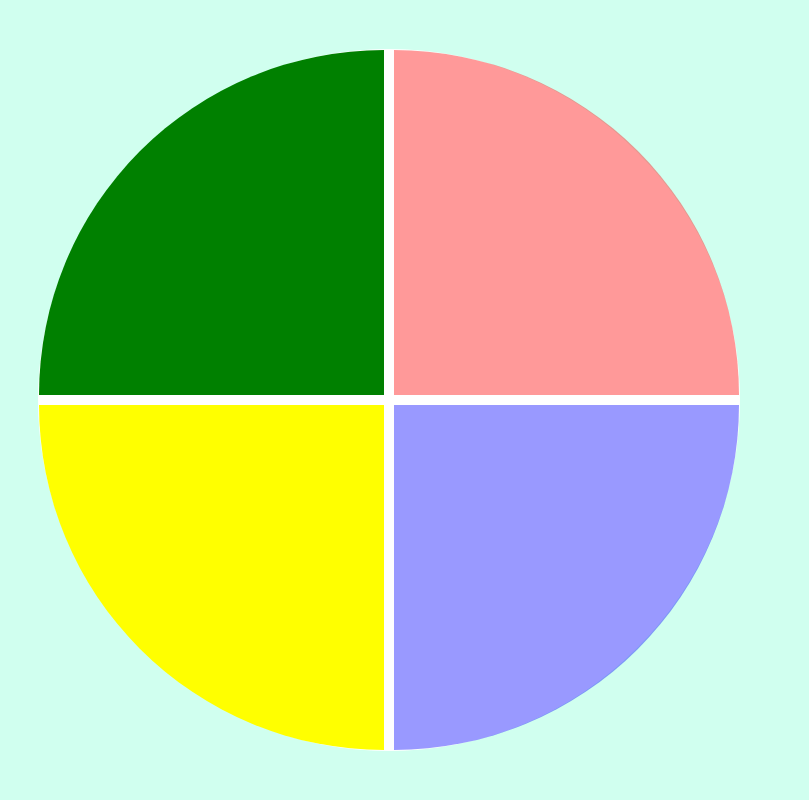
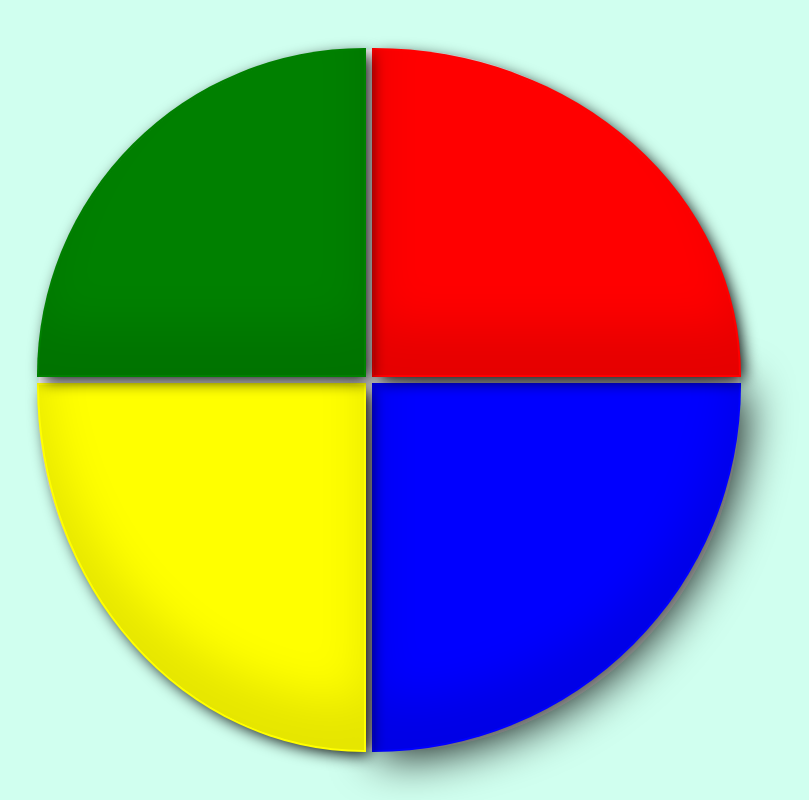
Before and after one commit to Jonny-lm/Genius, a plain HTML site: page index.html in a window 1280 px wide. Both pictures are taken after a click on the element 817 px from the left and 577 px from the top of the page. Shown: the whole page, without its empty margins (251-1060 px from the left). Drawn offline with Linux system fonts and the light colour scheme.

Commit message:
melhoria no sorteio de cores

```diff
--- a/script.js
+++ b/script.js
@@ -1,11 +1,7 @@
 let order = [];
 let clickedOrder = [];
 let score = 0;
-
-//0 - verde
-//1 - vermelho
-//2 - amarelo
-//3 - azul
+let colorOfNumber = 4;
 
 const blue = document.querySelector('.blue');
 const red = document.querySelector('.red');
@@ -14,7 +10,7 @@ const yellow = document.querySelector('.yellow');
 
 //cria ordem aletoria de cores
 let shuffleOrder = () => {
-    let colorOrder = Math.floor(Math.random() * 4);
+    let colorOrder = Math.floor(Math.random() * colorOfNumber);
     order[order.length] = colorOrder;
     clickedOrder = [];
 
@@ -24,18 +20,33 @@ let shuffleOrder = () => {
     }
 }
 
+//funcao que retorna a cor
+let createColorElement = (color) => {
+    switch (color) {
+        case 0:
+            return green;
+        case 1:
+            return red;
+        case 2:
+            return yellow;
+        case 3:
+            return blue;
+    }
+}
+
 //acende a proxima cor
 let lightColor = (element, number) => {
     number = number * 500;
     setTimeout(() => {
         element.classList.add('selected');
+
     }, number - 250);
     setTimeout(() => {
         element.classList.remove('selected');
-    });
+    }, number - 450);
 }
 
-//checa se os botoes clicados sÃ£o os mesmos da ordem gerada no jogo
+//checa se os botoes clicados são os mesmos da ordem gerada no jogo
 let checkOrder = () => {
     for (let i in clickedOrder) {
         if (clickedOrder[i] != order[i]) {
@@ -44,7 +55,7 @@ let checkOrder = () => {
         }
     }
     if (clickedOrder.length == order.length) {
-        alert(`PontuaÃ§Ã£o: ${score}\nVocÃª acertou! Iniciando prÃ³ximo nÃ­vel!`);
+        alert(`pontuação: ${score}\nVocê acertou! Iniciando próximo nível!`);
         nextLevel();
     }
 }
@@ -60,19 +71,6 @@ let click = (color) => {
     }, 250);
 }
 
-//funcao que retorna a cor
-let createColorElement = (color) => {
-    if (color == 0) {
-        return green;
-    } else if (color == 1) {
-        return red;
-    } else if (color == 2) {
-        return yellow;
-    } else if (color == 3) {
-        return blue;
-    }
-}
-
 //funcao para proximo nivel do jogo
 let nextLevel = () => {
     score++;
@@ -81,7 +79,7 @@ let nextLevel = () => {
 
 //funcao para game over
 let gameOver = () => {
-    alert(`PontuaÃ§Ã£o: ${score}!\nVocÃª perdeu o jogo!\nClique em OK para iniciar um novo jogo`);
+    alert(`Pontuação: ${score}!\nVocê perdeu o jogo!\nClique em OK para iniciar um novo jogo`);
     order = [];
     clickedOrder = [];
 
@@ -90,7 +88,7 @@ let gameOver = () => {
 
 //funcao de inicio do jogo
 let playGame = () => {
-    alert('Bem vindo ao GÃªnesis! Iniciando novo jogo!');
+    alert('Bem vindo ao Genesis! Iniciando novo jogo!');
     score = 0;
 
     nextLevel();
--- a/style.css
+++ b/style.css
@@ -9,6 +9,7 @@ body {
     display: flex;
     justify-content: center;
     align-items: center;
+    box-shadow: 10px 10px 1em #666;
 }
 
 .genius {
@@ -18,6 +19,7 @@ body {
     border: 1px solid #ffffff;
     background-color: #ffffff;
     border-radius: 100%;
+    border-style: solid;
     width: 700px;
     height: 700px;
 }
@@ -26,26 +28,37 @@ body {
     grid-area: azul;
     background-color: blue;
     border-bottom-right-radius: 100%;
+    padding: 20px;
+    box-shadow: inset 0 -3em 3em rgba(0, 0, 0, 0.1), 0 0 0 2px blue, 0.3em 0.3em 3em black;
 }
 
 .red {
     grid-area: vermelho;
     background-color: red;
     border-top-right-radius: 100%;
+    box-shadow: inset 0 -3em 3em rgba(0, 0, 0, 0.1), 0 0 0 2px red, 0.3em 0.3em 1em black;
 }
 
 .yellow {
     grid-area: amarelo;
     background-color: yellow;
     border-bottom-left-radius: 100%;
+    box-shadow: inset 0 -3em 3em rgba(0, 0, 0, 0.1), 0 0 0 2px yellow, 0.3em 0.3em 1em black;
 }
 
 .green {
     grid-area: verde;
     background-color: green;
     border-top-left-radius: 100%;
+    box-shadow: inset 0 -3em 3em rgba(0, 0, 0, 0.1), 0 0 0 2px green, 0.3em 0.3em 1em black;
 }
 
 .selected {
-    opacity: 0.4;
+    animation: blinker 1s;
 }
+
+@keyframes blinker {
+    50% {
+        opacity: 0;
+    }
+}
```
Also changed, not shown: index.html (line endings or trailing spaces).
